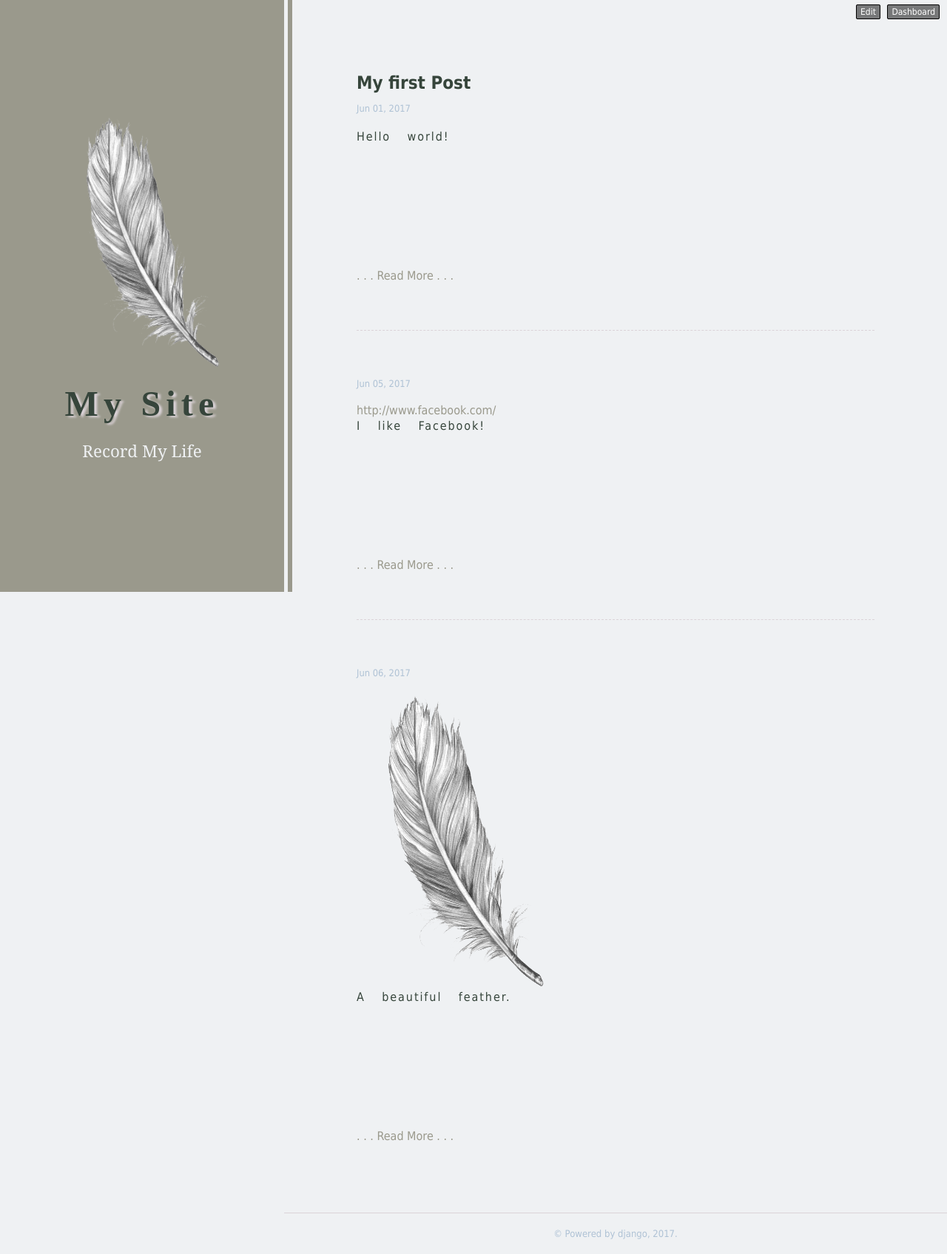
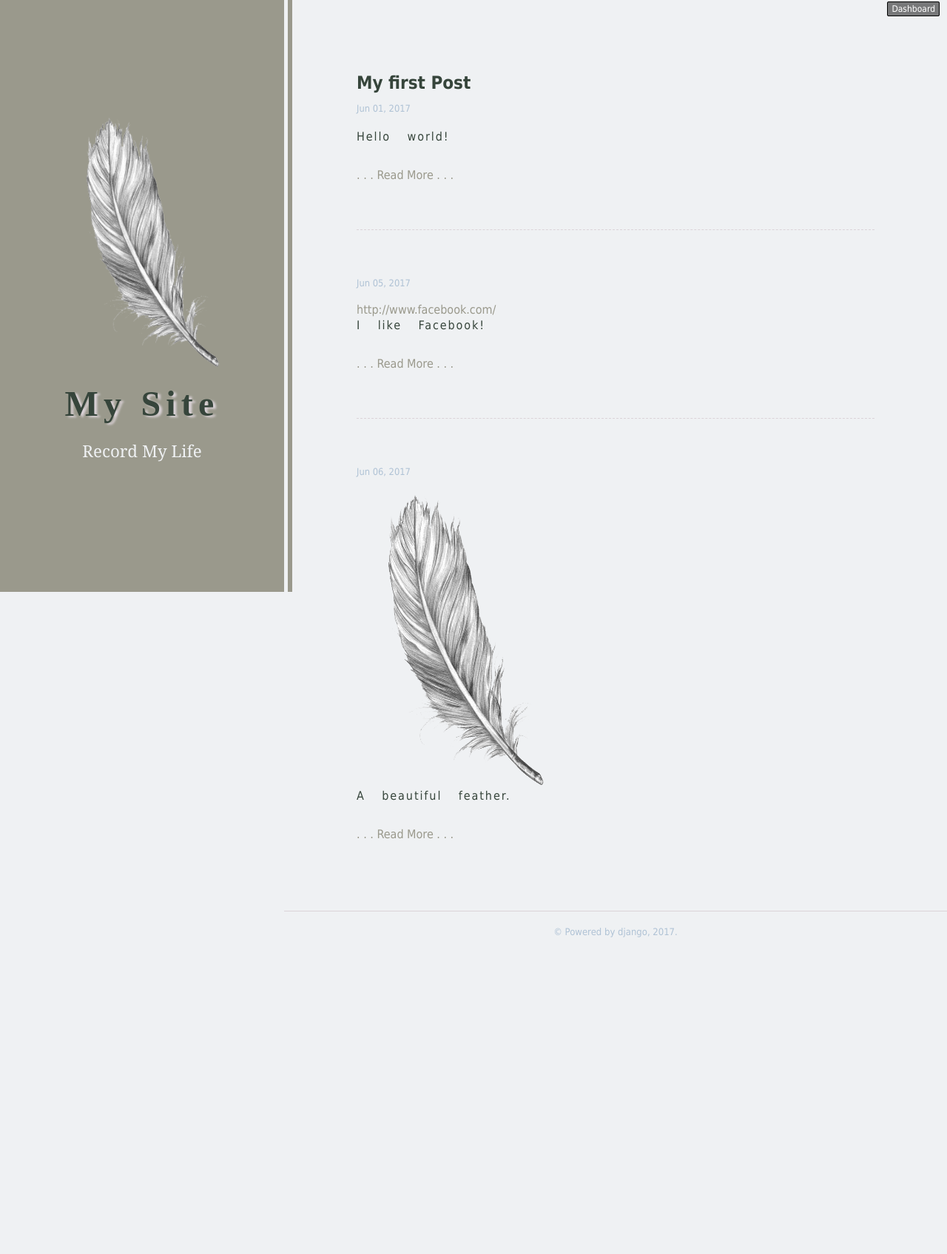
Before and after one commit to hane1818/OOAD-topic-code, a Django app: page / in a window 1280 px wide. Shown: the whole page at 74% size. After the commit the page ends 1267 px from the top, so only its background shows below. Run offline with Django 3.2, Linux system fonts and the light colour scheme; data comes from the database, SQL or seed files in the repository.

Commit message:
Modify read-more height & menu

```diff
--- a/assets/css/style.css
+++ b/assets/css/style.css
@@ -185,7 +185,7 @@ code, code pre {
     text-align: center;
 }
 .read-more-block {
-    height: 10em;
+    max-height: 5em;
     overflow: hidden;
     background-color: #eff1f3;
 }
--- a/templates/base.html
+++ b/templates/base.html
@@ -8,8 +8,7 @@
     </head>
     <body>
         <div id="control">
-            <a class="button" href="/">Edit</a>
-            <a class="button" href="/">Dashboard</a>
+            <a class="button" href="/admin/">Dashboard</a>
         </div>
         <header>
             <div class="header-wrapper">
```
